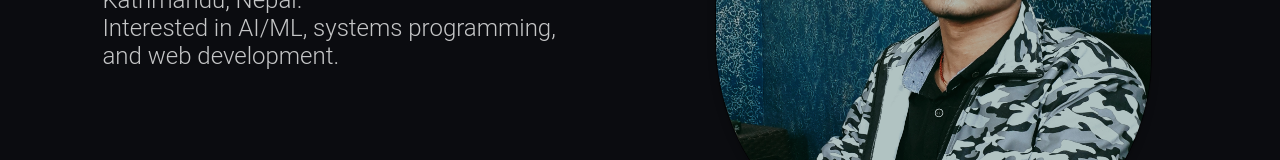
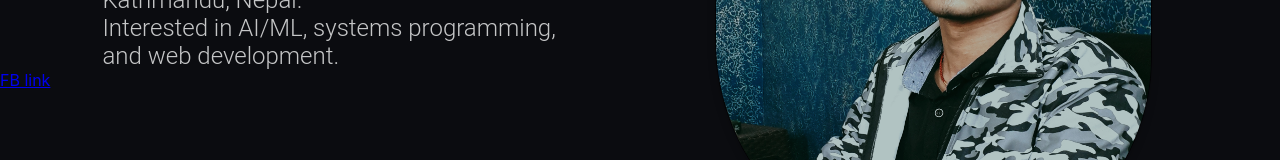
Before and after one commit to Sahhimanshu7/PersonalWebsiteReact, a JavaScript app in the folder my-website/: page / in a window 1280 px wide. Shown: the part 355-515 px from the top of the page. Built offline with nearby package versions, Linux system fonts and the light colour scheme.

Commit message:
Social added

```diff
--- a/my-website/src/Components/Logo.js
+++ b/my-website/src/Components/Logo.js
@@ -1,7 +1,9 @@
 import Photo from "./Photo";
 import Intro from "./Intro";
+import Social from "./Social";
 
 function Logo(){
+    console.log(Social);
     return (
         <>
         <Photo />
@@ -9,6 +11,7 @@ function Logo(){
             <h1>Himanshu Sah</h1>
         </div>
         <Intro />
+        <Social />
         </>
     )
 }
--- /dev/null
+++ b/my-website/src/Components/Social.js
@@ -0,0 +1,11 @@
+
+function Social() {
+    const url = "https://www.facebook.com/himanshu.sah.1800";
+  return (
+    <div className="social">
+      <a href={url}>FB link</a>
+    </div>
+  );
+}
+
+export default Social;
--- a/my-website/src/index.css
+++ b/my-website/src/index.css
@@ -67,3 +67,7 @@ code {
 
   color: #C5C6C7;
 }
+
+.social{
+  color: red;
+}
```
